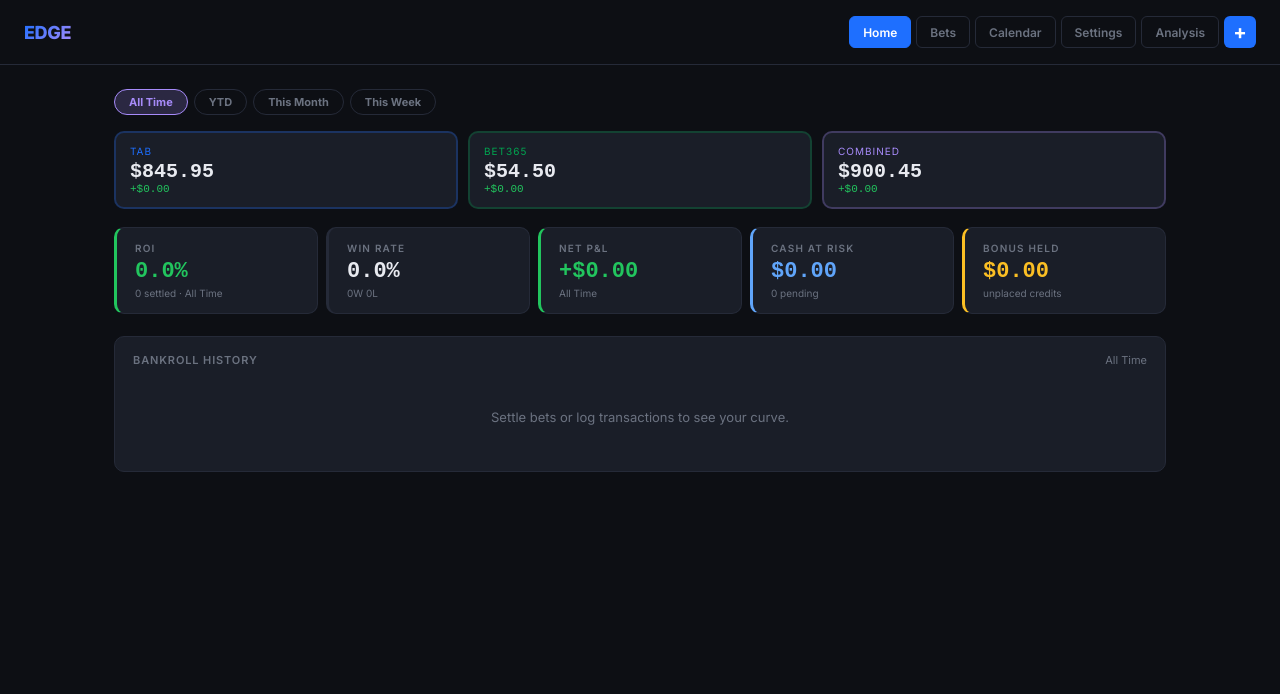
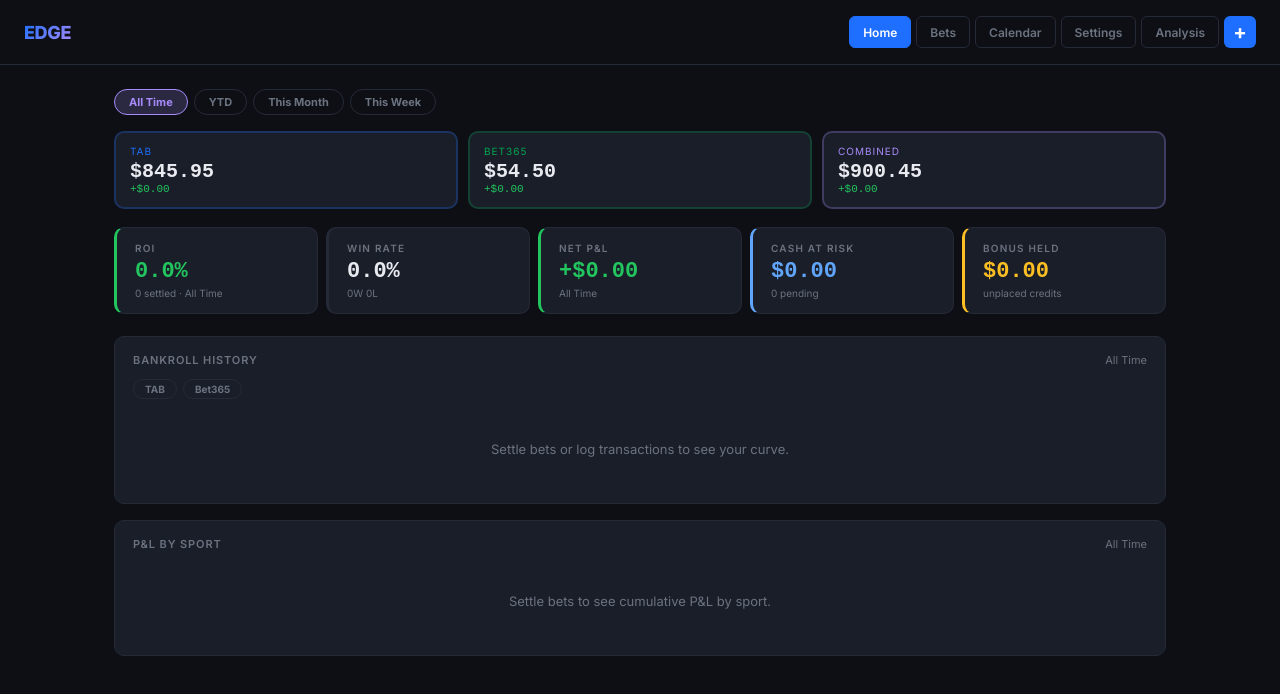
Before and after one commit to kfideliss/betting-tracker, a React (Vite) app: page / in a window 1280 px wide. Shown: the top 694 px of the page. Built offline with nearby package versions, Linux system fonts and the light colour scheme.

Commit message:
dashboard: multis in quick settle, sport drill-down, chart toggles, P&L by sport

```diff
--- a/src/App.jsx
+++ b/src/App.jsx
@@ -89,6 +89,9 @@ export default function App(){
   const [toast,setToast]=useState("");
   const [isMobile,setIsMobile]=useState(false);
   const [futuresOpen,setFuturesOpen]=useState(false);
+  const [selectedSport,setSelectedSport]=useState(null);
+  const [visibleBooks,setVisibleBooks]=useState([]);
+  const [visibleSports,setVisibleSports]=useState([]);
   const [refundFor,setRefundFor]=useState(null);
   const [refundAmt,setRefundAmt]=useState("");
   const [cashoutFor,setCashoutFor]=useState(null);
@@ -196,8 +199,8 @@ export default function App(){
   const wins=settled.filter(b=>b.outcome==="Win");
   const losses=settled.filter(b=>b.outcome==="Loss"||b.outcome==="Bonus Refund");
   const pendingAll=bets.filter(b=>b.outcome==="Pending");
-  const pendingRegular=pendingAll.filter(b=>b.betType==="Regular");
-  const pendingFutures=pendingAll.filter(b=>b.betType==="Future"||b.betType==="Multi");
+  const pendingRegular=pendingAll.filter(b=>b.betType==="Regular"||b.betType==="Multi");
+  const pendingFutures=pendingAll.filter(b=>b.betType==="Future");
   const totalPL=settled.reduce((acc,b)=>acc+betPL(b),0);
   const totalCost=settled.reduce((acc,b)=>acc+betCost(b),0);
   const roi=totalCost>0?(totalPL/totalCost)*100:0;
@@ -251,6 +254,30 @@ export default function App(){
     const w=sb.filter(b=>b.outcome==="Win").length;
     return{sport:s,pl:parseFloat(pl.toFixed(2)),roi:cost>0?(pl/cost)*100:0,strike:(w/sb.length)*100,count:sb.length};
   }).filter(Boolean);
+
+  function marketBreakdownForSport(sport){
+    return MARKETS.map(m=>{
+      const mb=settled.filter(b=>b.sport===sport&&b.market===m);
+      const pl=parseFloat(mb.reduce((a,b)=>a+betPL(b),0).toFixed(2));
+      const cost=mb.reduce((a,b)=>a+betCost(b),0);
+      return{market:m==="Same Game Multi"?"SGM":m==="Head-to-Head"?"H2H":m.split("/")[0].split(" ")[0],pl,roi:cost>0?(pl/cost)*100:0,count:mb.length};
+    }).filter(m=>m.count>0);
+  }
+
+  const sportPLSeries=(()=>{
+    const events=settledAll
+      .filter(b=>inTimeFilter(settleDate(b),timeFilter))
+      .map(b=>({date:settleDate(b),sport:b.sport,pl:betPL(b)}))
+      .sort((a,b)=>new Date(a.date)-new Date(b.date));
+    const running=Object.fromEntries(SPORTS.map(s=>[s,0]));
+    const points=[{date:"Start",...Object.fromEntries(SPORTS.map(s=>[s,0]))}];
+    events.forEach(e=>{
+      running[e.sport]=(running[e.sport]||0)+e.pl;
+      points.push({date:e.date.slice(5),...Object.fromEntries(SPORTS.map(s=>[s,parseFloat(running[s].toFixed(2))]))});
+    });
+    return points;
+  })();
+  const activeSports=SPORTS.filter(s=>settled.some(b=>b.sport===s));
 
   const calibration=(()=>{
     const withProb=settled.filter(b=>b.myProb&&b.outcome!=="Push");
@@ -460,7 +487,7 @@ export default function App(){
               <div style={{background:C.card,border:`1px solid ${C.future}44`,borderRadius:10,marginBottom:14,overflow:"hidden"}}>
                 <button onClick={()=>setFuturesOpen(!futuresOpen)} style={{width:"100%",background:"transparent",border:"none",padding:"14px 16px",cursor:"pointer",display:"flex",justifyContent:"space-between",alignItems:"center",color:C.text}}>
                   <div style={{textAlign:"left"}}>
-                    <div style={{color:C.future,fontSize:11,letterSpacing:"0.08em",textTransform:"uppercase",fontWeight:700}}>Futures & Multis ({pendingFutures.length})</div>
+                    <div style={{color:C.future,fontSize:11,letterSpacing:"0.08em",textTransform:"uppercase",fontWeight:700}}>Futures ({pendingFutures.length})</div>
                     <div style={{color:C.muted,fontSize:11,marginTop:2}}>${futuresExposure.toFixed(2)} cash at risk · ${futuresPotential.toFixed(2)} max collect</div>
                   </div>
                   <span style={{color:C.future,fontSize:18,transform:futuresOpen?"rotate(180deg)":"none",transition:"transform 0.2s"}}>▾</span>
@@ -497,6 +524,13 @@ export default function App(){
                 <div style={{color:C.muted,fontSize:11,letterSpacing:"0.08em",textTransform:"uppercase",fontWeight:600}}>Bankroll History</div>
                 <div style={{color:C.muted,fontSize:11}}>{timeFilter}</div>
               </div>
+              {books.length>0&&(
+                <div style={{display:"flex",gap:6,flexWrap:"wrap",marginBottom:12}}>
+                  {books.map(bk=>{const on=visibleBooks.includes(bk.name);return(
+                    <button key={bk.name} onClick={()=>setVisibleBooks(v=>v.includes(bk.name)?v.filter(x=>x!==bk.name):[...v,bk.name])} style={{background:on?bk.color+"22":"transparent",color:on?bk.color:C.muted,border:`1px solid ${on?bk.color:C.border}`,borderRadius:20,padding:"3px 11px",fontSize:10,fontWeight:700,cursor:"pointer"}}>{bk.name}</button>
+                  );})}
+                </div>
+              )}
               {bankrollSeries.points.length>1?(
                 <ResponsiveContainer width="100%" height={210}>
                   <ComposedChart data={bankrollSeries.points}>
@@ -511,7 +545,7 @@ export default function App(){
                     <Tooltip contentStyle={{background:C.surface,border:`1px solid ${C.border}`,borderRadius:8,color:C.text,fontSize:12,boxShadow:"0 8px 24px rgba(0,0,0,0.4)"}} formatter={(v,name)=>[`$${v.toFixed(2)}`,name]}/>
                     <Legend wrapperStyle={{fontSize:11}}/>
                     <Area type="monotone" dataKey="Combined" stroke={C.combined} strokeWidth={3} fill="url(#combinedGrad)" dot={false}/>
-                    {books.map(bk=>(<Line key={bk.name} type="monotone" dataKey={bk.name} stroke={bk.color} strokeWidth={1.5} strokeDasharray="4 2" dot={false}/>))}
+                    {books.filter(bk=>visibleBooks.includes(bk.name)).map(bk=>(<Line key={bk.name} type="monotone" dataKey={bk.name} stroke={bk.color} strokeWidth={1.5} strokeDasharray="4 2" dot={false}/>))}
                   </ComposedChart>
                 </ResponsiveContainer>
               ):<div style={{color:C.muted,fontSize:13,textAlign:"center",padding:"30px 0"}}>Settle bets or log transactions to see your curve.</div>}
@@ -520,6 +554,34 @@ export default function App(){
                   {bankrollSeries.txnMarkers.map((m,i)=><span key={i} style={{color:m.kind==="deposit"?C.win:C.loss,fontSize:11}}>{m.kind==="deposit"?"▲":"▼"} {m.date}</span>)}
                 </div>
               )}
+            </div>
+
+            <div style={{background:C.card,border:`1px solid ${C.border}`,borderRadius:10,padding:"16px 18px",marginBottom:16}}>
+              <div style={{display:"flex",alignItems:"center",justifyContent:"space-between",marginBottom:12}}>
+                <div style={{color:C.muted,fontSize:11,letterSpacing:"0.08em",textTransform:"uppercase",fontWeight:600}}>P&L by Sport</div>
+                <div style={{color:C.muted,fontSize:11}}>{timeFilter}</div>
+              </div>
+              {activeSports.length>0&&(
+                <div style={{display:"flex",gap:6,flexWrap:"wrap",marginBottom:12}}>
+                  {activeSports.map(s=>{const col=BOOK_COLORS[SPORTS.indexOf(s)%BOOK_COLORS.length];const on=visibleSports.includes(s);return(
+                    <button key={s} onClick={()=>setVisibleSports(v=>v.includes(s)?v.filter(x=>x!==s):[...v,s])} style={{background:on?col+"22":"transparent",color:on?col:C.muted,border:`1px solid ${on?col:C.border}`,borderRadius:20,padding:"3px 11px",fontSize:10,fontWeight:700,cursor:"pointer"}}>{s}</button>
+                  );})}
+                </div>
+              )}
+              {sportPLSeries.length>1&&activeSports.length>0?(
+                visibleSports.length>0?(
+                  <ResponsiveContainer width="100%" height={210}>
+                    <ComposedChart data={sportPLSeries}>
+                      <XAxis dataKey="date" tick={{fill:C.muted,fontSize:10}} axisLine={false} tickLine={false}/>
+                      <YAxis tick={{fill:C.muted,fontSize:10}} axisLine={false} tickLine={false} domain={["auto","auto"]} width={55} tickFormatter={v=>`$${v}`}/>
+                      <Tooltip contentStyle={{background:C.surface,border:`1px solid ${C.border}`,borderRadius:8,color:C.text,fontSize:12,boxShadow:"0 8px 24px rgba(0,0,0,0.4)"}} formatter={(v,name)=>[`$${v.toFixed(2)}`,name]}/>
+                      <Legend wrapperStyle={{fontSize:11}}/>
+                      <ReferenceLine y={0} stroke={C.border}/>
+                      {activeSports.filter(s=>visibleSports.includes(s)).map(s=>(<Line key={s} type="monotone" dataKey={s} stroke={BOOK_COLORS[SPORTS.indexOf(s)%BOOK_COLORS.length]} strokeWidth={2} strokeDasharray="4 2" dot={false}/>))}
+                    </ComposedChart>
+                  </ResponsiveContainer>
+                ):<div style={{color:C.muted,fontSize:13,textAlign:"center",padding:"30px 0"}}>Toggle a sport above to plot its cumulative P&L.</div>
+              ):<div style={{color:C.muted,fontSize:13,textAlign:"center",padding:"30px 0"}}>Settle bets to see cumulative P&L by sport.</div>}
             </div>
 
             <div style={{display:"grid",gridTemplateColumns:isMobile?"1fr":"1fr 1fr",gap:14}}>
@@ -545,10 +607,18 @@ export default function App(){
               {sportBreakdown.length>0&&(()=>{const maxAbs=Math.max(...sportBreakdown.map(s=>Math.abs(s.pl)),1);return(
                 <div style={{background:C.card,border:`1px solid ${C.border}`,borderRadius:10,padding:"16px 18px"}}>
                   <div style={{color:C.muted,fontSize:11,letterSpacing:"0.08em",textTransform:"uppercase",marginBottom:12}}>By Sport</div>
-                  {sportBreakdown.map(s=>(
+                  {sportBreakdown.map(s=>{
+                    const open=selectedSport===s.sport;
+                    const subRows=open?marketBreakdownForSport(s.sport):[];
+                    const subMax=Math.max(...subRows.map(m=>Math.abs(m.pl)),1);
+                    return(
                     <div key={s.sport} style={{borderTop:`1px solid ${C.border}`,paddingTop:8,paddingBottom:4}}>
+                      <div onClick={()=>setSelectedSport(open?null:s.sport)} style={{cursor:"pointer"}}>
                         <div style={{display:"flex",justifyContent:"space-between",alignItems:"center",marginBottom:5}}>
-                        <div style={{fontSize:13,fontWeight:600}}>{s.sport} <span style={{color:C.muted,fontSize:10}}>({s.count})</span></div>
+                          <div style={{fontSize:13,fontWeight:600}}>
+                            <span style={{color:C.muted,fontSize:9,marginRight:5,display:"inline-block",transform:open?"rotate(90deg)":"none",transition:"transform 0.2s"}}>▸</span>
+                            {s.sport} <span style={{color:C.muted,fontSize:10}}>({s.count})</span>
+                          </div>
                           <div style={{display:"flex",gap:14,fontFamily:"monospace",fontSize:12}}>
                             <span style={{color:C.muted}}>{s.strike.toFixed(0)}% SR</span>
                             <span style={{color:s.roi>=0?C.win:C.loss}}>{s.roi.toFixed(0)}% ROI</span>
@@ -559,7 +629,27 @@ export default function App(){
                           <div style={{height:"100%",width:`${(Math.abs(s.pl)/maxAbs)*100}%`,background:s.pl>=0?C.win:C.loss,borderRadius:2}}/>
                         </div>
                       </div>
-                  ))}
+                      {open&&(
+                        <div style={{marginTop:8,marginLeft:14,paddingLeft:10,borderLeft:`1px solid ${C.border}`}}>
+                          {subRows.length>0?subRows.map(m=>(
+                            <div key={m.market} style={{paddingTop:6,paddingBottom:2}}>
+                              <div style={{display:"flex",justifyContent:"space-between",alignItems:"center",marginBottom:4}}>
+                                <div style={{fontSize:12,color:C.text}}>{m.market} <span style={{color:C.muted,fontSize:10}}>({m.count})</span></div>
+                                <div style={{display:"flex",gap:12,fontFamily:"monospace",fontSize:11}}>
+                                  <span style={{color:m.roi>=0?C.win:C.loss}}>{m.roi.toFixed(0)}% ROI</span>
+                                  <span style={{color:m.pl>=0?C.win:C.loss}}>{fmt(m.pl)}</span>
+                                </div>
+                              </div>
+                              <div style={{height:3,borderRadius:2,background:C.border,overflow:"hidden"}}>
+                                <div style={{height:"100%",width:`${(Math.abs(m.pl)/subMax)*100}%`,background:m.pl>=0?C.win:C.loss,borderRadius:2}}/>
+                              </div>
+                            </div>
+                          )):<div style={{color:C.muted,fontSize:11,padding:"6px 0"}}>No settled bets by market for {s.sport}.</div>}
+                        </div>
+                      )}
+                    </div>
+                    );
+                  })}
                 </div>
               );})()}
             </div>
```
Also changed, not shown: 1 other file (tests, documents, lock files or other folders). Lines whose indentation alone changed are shown as unchanged.
